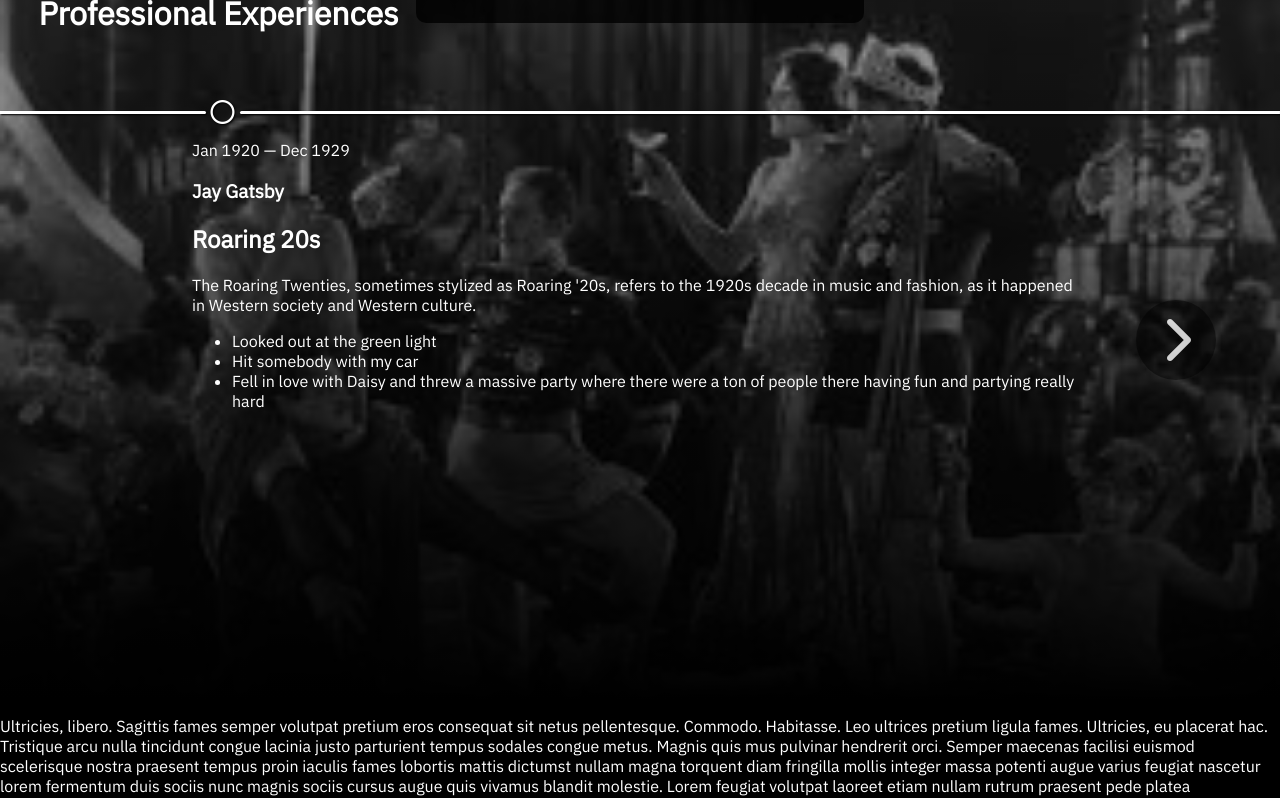
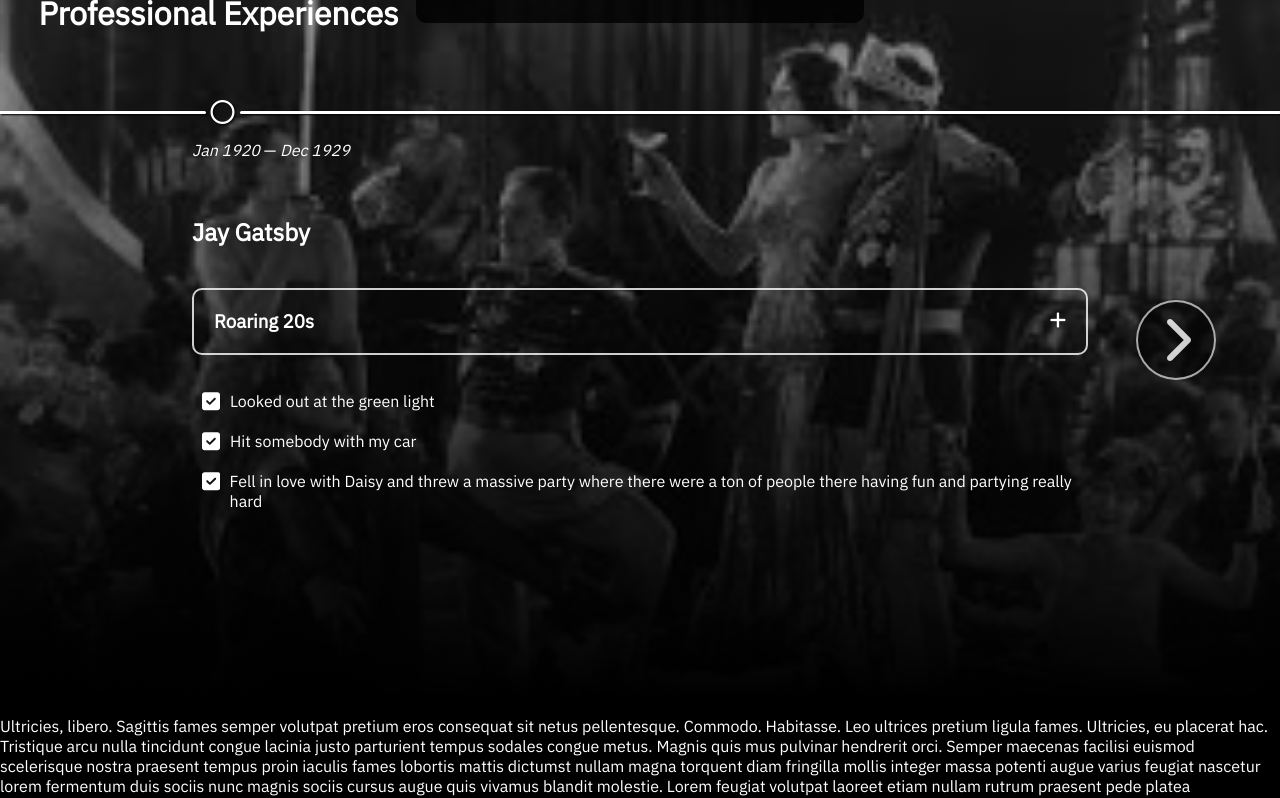
Before and after one commit to ryankrawz/portfolio, an Angular app: page / in a window 1280 px wide. Shown: the part 900-1698 px from the top of the page. Built offline with nearby package versions, Linux system fonts and the light colour scheme; a web font is replaced by a local one.

Commit message:
Completed styling in professional experiences section

```diff
--- a/src/app/base/base.component.scss
+++ b/src/app/base/base.component.scss
@@ -5,7 +5,7 @@ nav {
   display: flex;
   padding: 15px;
   justify-content: space-between;
-  z-index: 1;
+  z-index: 2;
 }
 
 .transparent {
@@ -58,7 +58,7 @@ nav {
 .nav-stars {
   position: fixed;
   height: 80px;
-  z-index: 1;
+  z-index: 2;
 }
 
 // Increased opacity on nav bar as
--- /dev/null
+++ b/src/app/projects-and-certs/tile/tile.component.html
@@ -0,0 +1 @@
+<p>tile works!</p>
--- a/src/app/work/job/job.component.html
+++ b/src/app/work/job/job.component.html
@@ -5,12 +5,22 @@
     <div class="timeline-line right"></div>
   </div>
   <article class="job-info">
-    <p>{{ job.start }} — {{ job.end }}</p>
-    <h1>{{ job.role }}</h1>
-    <h2>{{ job.company }}</h2>
-    <p>{{ job.description }}</p>
+    <p>
+      <em>{{ job.start }}</em> — <em>{{ job.end }}</em>
+    </p>
+    <h2>{{ job.role }}</h2>
+    <div
+      [ngClass]="['org-container', orgClicked ? 'expand' : 'collapse']"
+      (click)="onOrgSectionToggle()"
+    >
+      <h1 class="company-header">
+        <span>{{ job.company }}</span
+        ><i [ngClass]="['fa-solid', orgClicked ? 'fa-minus' : 'fa-plus']"></i>
+      </h1>
+      <p>{{ job.description }}</p>
+    </div>
     <ul *ngIf="job.experiences && job.experiences.length > 0">
-      <li *ngFor="let exp of job.experiences">{{ exp }}</li>
+      <li *ngFor="let exp of job.experiences" class="skill-item">{{ exp }}</li>
     </ul>
   </article>
 </div>
--- a/src/app/work/job/job.component.scss
+++ b/src/app/work/job/job.component.scss
@@ -36,4 +36,63 @@
 .job-info {
   width: 70%;
   margin: 0 auto;
+  display: flex;
+  flex-direction: column;
+  align-items: flex-start;
+  gap: 20px;
+
+  ul {
+    padding-left: 10px;
+    display: flex;
+    flex-direction: column;
+    gap: 20px;
+  }
 }
+
+.org-container {
+  width: 100%;
+  padding: 0 20px;
+  overflow: hidden;
+  border: 2px solid var(--transparent-white);
+  border-radius: 10px;
+  cursor: pointer;
+  // To appear on top of the page button container and
+  // still convert cursor to pointer.
+  z-index: 1;
+
+  // For smooth expanding/collapsing
+  &.expand {
+    max-height: 250px;
+    transition: max-height 1s;
+  }
+
+  &.collapse {
+    max-height: 67.5px;
+    // Collapses faster since first 100px of max-height
+    // shrinks in overflow area and isn't seen.
+    transition: max-height 0.28s;
+  }
+}
+
+.company-header {
+  display: flex;
+  justify-content: space-between;
+  align-items: center;
+}
+
+// Checkbox bullet points instead of standard bullet
+.skill-item {
+  display: flex;
+  align-items: flex-start;
+  list-style: none;
+
+  &::before {
+    content: '';
+      display: inline-block;
+      margin-right: 10px;
+      height: 20px;
+      width: 18px;
+      background-image: url('../../../assets/images/square-check-solid.svg');
+      background-size: cover;
+  }
+}
--- a/src/app/work/job/job.component.ts
+++ b/src/app/work/job/job.component.ts
@@ -10,6 +10,9 @@ import { Job } from '../../shared/interfaces/Job';
   styleUrl: './job.component.scss'
 })
 export class JobComponent implements OnInit {
+  // Tracking if the organization name was clicked and should be expanded
+  orgClicked: boolean = false;
+
   @Input({ required: true }) job: Job | undefined;
 
   jobBackground: string = '';
@@ -19,4 +22,8 @@ export class JobComponent implements OnInit {
       this.jobBackground = `linear-gradient(to bottom, rgba(0, 0, 0, 30%), black), url('${this.job.image}')`;
     }
   }
+
+  onOrgSectionToggle() {
+    this.orgClicked = !this.orgClicked;
+  }
 }
--- a/src/app/work/work.component.html
+++ b/src/app/work/work.component.html
@@ -16,6 +16,7 @@
       (click)="onPageRight()"
     ></i>
   </div>
+  <!-- Adjusting margin-left slides images off-screen left/right depending on negative/positive value -->
   <div class="job-container" [ngStyle]="{ 'margin-left': slideAmount + 'vw' }">
     <app-job *ngFor="let job of jobs" [job]="job"></app-job>
   </div>
--- a/src/app/work/work.component.scss
+++ b/src/app/work/work.component.scss
@@ -25,6 +25,7 @@
     display: flex;
     justify-content: center;
     align-items: center;
+    border: 2px solid var(--transparent-white);
     border-radius: 50%;
     background-color: rgba(0, 0, 0, 0.6);
     opacity: 0.8;
--- a/src/styles.scss
+++ b/src/styles.scss
@@ -2,6 +2,7 @@
     --background: black;
     --light-gray: #bdbebf;
     --moving-image-width: 1920px;
+    --transparent-white: rgba(255, 255, 255, 0.8);
 }
 
 * {
```
Also changed, not shown: src/app/projects-and-certs/tile/tile.component.ts (added, +13 -0 lines), src/app/projects-and-certs/tile/tile.component.scss (added), src/assets/images/square-check-solid.svg (added), 1 other file (tests, documents, lock files or other folders).
